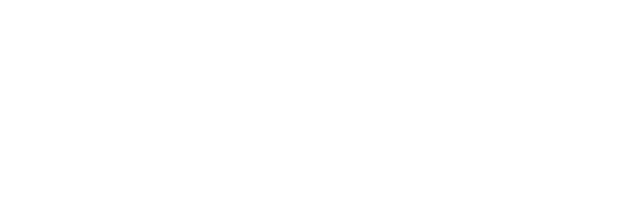
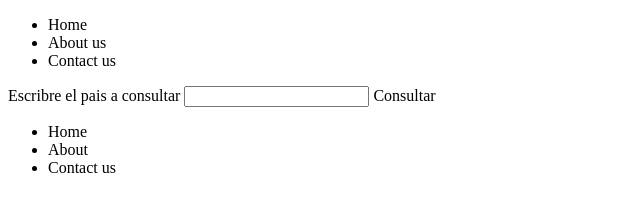
Before and after one commit to PzykoEich/FetchData, a plain HTML site: page src/index.html in a window 1280 px wide. Shown: the whole page, without its empty margins (0-640 px from the left). Drawn offline with Linux system fonts and the light colour scheme.

Commit message:
The structure of index was made it

```diff
--- a/src/index.html
+++ b/src/index.html
@@ -8,5 +8,46 @@
 </head>
 <body>
 
+  <nav id="nav-bar">
+    <div id="logo"></div>
+    <div></div>
+    <div>
+      <ul class="nav-bar-menu">
+        <li class="nav-bar-item">Home</li>
+        <li class="nav-bar-item">About us</li>
+        <li class="nav-bar-item">Contact us</li>
+      </ul>
+    </div>
+  </nav>
+
+  <main class="main-container">
+    <section class="main-container-section">
+      <form action="">
+        <label for="country">Escribre el pais a consultar</label>
+        <input type="text" name="country">
+        <submit>Consultar</submit>
+      </form>
+    </section>
+  </main>
+  <aside class="aside-rigth">
+
+  </aside>
+  <aside class="aside-left">
+
+  </aside>
+
+  <footer>
+    <div></div>
+    <div>
+
+    </div>
+    <div>
+      <ul class="footer-menu">
+        <li class="footer-item">Home</li>
+        <li class="footer-item">About</li>
+        <li class="footer-item">Contact us</li>
+      </ul>
+    </div>
+  </footer>
 </body>
 </html>
```
